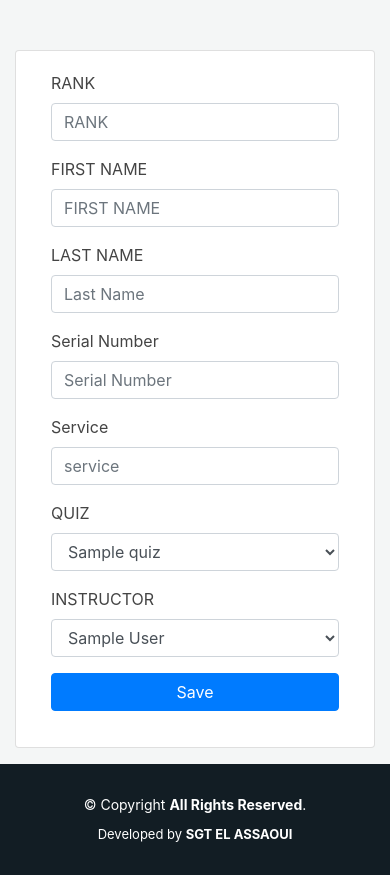
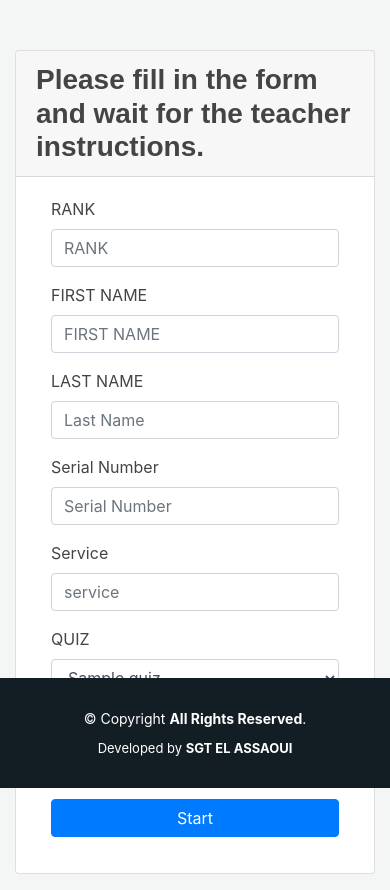
Before and after one commit to escaper01/QuizMaker, a Django app: page /fill_info in a window 390 px wide. Shown: the part 56-946 px from the top of the page. Run offline with Django 3.2, Linux system fonts and the light colour scheme; tables that the repository leaves empty hold one stand-in row (values such as "Sample post"); some libraries are stand-ins or nearby versions.

Commit message:
- navBar fixed (disapear on small screen only) - fix footer to stick on the bottom - (login + add quiz ) Form ==> Centered - save buttons corrected to start and submit

```diff
--- a/data/data.json
+++ b/data/data.json
@@ -1,7 +1,7 @@
 {
     "proverbs":[
 
-        ["Your time is limited, so don't waste it living someone else's life. Don't be trapped by dogma – which is living with the results of other people's thinking.","-Steve Jobs"],
+        ["Your time is limited, so don't waste it living someone else's life. Don't be trapped by dogma which is living with the results of other people's thinking.","-Steve Jobs"],
         ["The greatest glory in living lies not in never falling, but in rising every time we fall.","-Nelson Mandela"],
         ["The way to get started is to quit talking and begin doing.","-Walt Disney"],
         ["If life were predictable it would cease to be life, and be without flavor.","-Eleanor Roosevelt"],
--- a/quizTest/urls.py
+++ b/quizTest/urls.py
@@ -25,4 +25,8 @@ urlpatterns = [
     path('login/', auth_views.LoginView.as_view(template_name='quiz/login.html'), name='login'),
     path('logout/', auth_views.LogoutView.as_view(next_page='index')),
     path('', include('django.contrib.auth.urls'))
-]+ static(settings.MEDIA_URL, document_root=settings.MEDIA_ROOT)
+]
+
+
+urlpatterns += static(settings.MEDIA_URL, document_root=settings.MEDIA_ROOT)
+urlpatterns += static(settings.STATIC_URL, document_root=settings.STATIC_ROOT)
--- a/static/assets/css/style.css
+++ b/static/assets/css/style.css
@@ -576,6 +576,9 @@ section {
   padding: 0 0 30px 0;
   color: #fff;
   font-size: 14px;
+  position: absolute;
+  bottom: 0;
+  width: 100%;
 }
 
 #footer .footer-top {
@@ -724,7 +727,10 @@ section {
 # custom Section
 --------------------------------------------------------------*/
 
-
+#page-container {
+  position: relative;
+  min-height: 90vh;
+}
 
 .question-wrapper{
   border-top: 15px solid #788bff;
--- a/templates/base.html
+++ b/templates/base.html
@@ -37,7 +37,7 @@
           <!-- Uncomment below if you prefer to use an image logo -->
           <!-- <a href="index.html" class="logo"><img src="assets/img/logo.png" alt="" class="img-fluid"></a>-->
 
-          <nav class="nav-menu d-none d-lg-block">
+          <nav class="nav-menu d-none d-sm-block">
             <ul>
               <!---if home page don t show it-->
               {% if '/' != request.path %}
@@ -73,13 +73,14 @@
       <div style="margin-bottom:90px;"></div>
       {% endif %}
 
-
+      <div id="page-container">
       {% block content %}
 
 
       {% endblock %}
-
+      </div>
       <!-- ======= Footer ======= -->
+      {% if 'grades' not in request.path and 'start_quiz' not in request.path %}
       <footer id="footer">
         <div class="container">
           <div class="copyright">
@@ -89,6 +90,8 @@
             Developed by <strong>SGT EL ASSAOUI</strong>
           </div>
         </div>
+
+      {% endif %}
       </footer><!-- End Footer -->
     <!--
         <a href="#" class="back-to-top">
--- a/templates/quiz/add_quiz.html
+++ b/templates/quiz/add_quiz.html
@@ -1,7 +1,7 @@
 {% extends 'base.html' %}
 {% block content %}
 
-<div class="container py-3">
+<div class="container py-1" style="position: relative;top: 170px;">
     <div class="row">
         <div class="mx-auto col-sm-6">
             <div class="card">
--- a/templates/quiz/fill_info.html
+++ b/templates/quiz/fill_info.html
@@ -7,7 +7,11 @@
         <div class="mx-auto col-sm-6">
                     <!-- form user info -->
                     <div class="card">
-
+                        <h3 class="card-header">
+                        <b>
+                        Please fill in the form and wait for the teacher instructions.
+                        </b>
+                        </h3>
                         <div class="card-body">
         <form action="" method="POST" autocomplete="off">
 
@@ -123,7 +127,7 @@
                 <div class="col">
 
                     <!-- Submit button -->
-                    <button type="submit" class="btn btn-primary btn-block" id="submit">Save</button>
+                    <button type="submit" class="btn btn-primary btn-block" id="submit">Start</button>
 
                 </div>
             </div>
--- a/templates/quiz/login.html
+++ b/templates/quiz/login.html
@@ -4,7 +4,7 @@
 
 {% block content %}
 
-<div class="container py-3">
+<div class="container py-3" style="position: relative;top: 159px;">
     <div class="row">
         <div class="mx-auto col-sm-6">
                     <!-- form user info -->
--- a/templates/quiz/start_quiz.html
+++ b/templates/quiz/start_quiz.html
@@ -78,7 +78,7 @@
         <div class="form-group">
                         <div class="col">
                             <!-- Submit button -->
-                            <button type="submit" class="btn btn-primary btn-block" id="submit">Save</button>
+                            <button type="submit" class="btn btn-primary btn-block" id="submit">Submit</button>
                         </div>
                     </div>
         <form>
```
Also changed, not shown: quizTest/wsgi_windows.py (+4 -7 lines), templates/quiz/grades.html (+44 -2 lines), quizTest/settings.py (line endings or trailing spaces).
